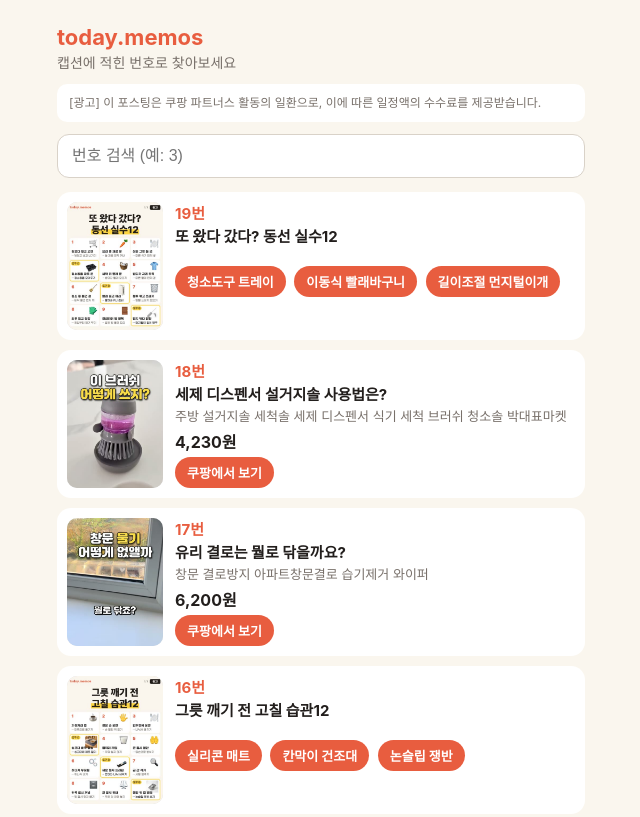
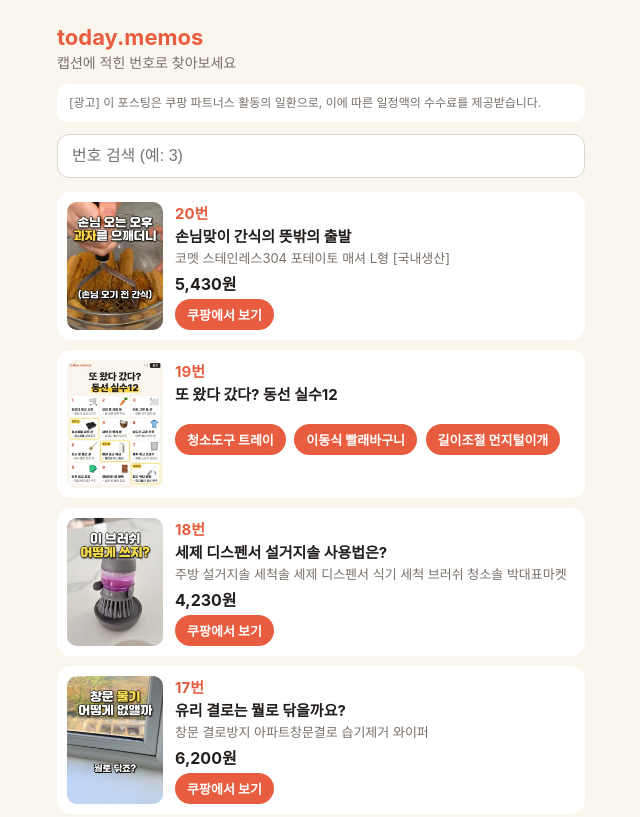
Before and after one commit to vocbob/today-memos, a plain HTML site: page index.html in a window 1280 px wide. Shown: the top 817 px of the page, without its empty margins (319-959 px from the left). Drawn offline with Linux system fonts and the light colour scheme.

Commit message:
update links

```diff
--- a/index.html
+++ b/index.html
@@ -17,7 +17,12 @@ input{width:100%;font-size:16px;padding:12px 14px;border-radius:12px;border:1px
 <h1>today.memos</h1><p class="sub">캡션에 적힌 번호로 찾아보세요</p>
 <p class="ad">[광고] 이 포스팅은 쿠팡 파트너스 활동의 일환으로, 이에 따른 일정액의 수수료를 제공받습니다.</p>
 <input id="q" type="search" inputmode="numeric" placeholder="번호 검색 (예: 3)" aria-label="번호 검색">
-<div class="card" data-n="19">
+<a class="card" href="https://link.coupang.com/re/AFFSDP?lptag=AF9455724&amp;subid=c07&amp;pageKey=9217044523&amp;itemId=27232044602&amp;vendorItemId=94199183287&amp;traceid=V0-153-2c880cb8e88e4c36&amp;requestid=20261117031508747256992218&amp;token=31850C%7CMIXED&amp;pt=0&amp;slot=10" target="_blank" rel="noopener sponsored" data-n="20">
+  <img src="img/c07.jpg" alt="" loading="lazy">
+  <div class="info"><b class="num">20번</b>
+  <p class="title">손님맞이 간식의 뜻밖의 출발</p>
+  <p class="name">코멧 스테인레스304 포테이토 매셔 L형 [국내생산]</p>
+  <p class="price">5,430원</p><span class="btn">쿠팡에서 보기</span></div></a><div class="card" data-n="19">
   <img src="img/r20261126.jpg" alt="" loading="lazy">
   <div class="info"><b class="num">19번</b>
   <p class="title">또 왔다 갔다? 동선 실수12</p><p class="btns"><a class="btn" href="https://link.coupang.com/a/iY5jtm7IaW" target="_blank" rel="noopener sponsored">청소도구 트레이</a> <a class="btn" href="https://link.coupang.com/a/iY5kcEZXDU" target="_blank" rel="noopener sponsored">이동식 빨래바구니</a> <a class="btn" href="https://link.coupang.com/a/iY5kVhb44i" target="_blank" rel="noopener sponsored">길이조절 먼지털이개</a> </p></div></div><a class="card" href="https://link.coupang.com/re/AFFSDP?lptag=AF9455724&amp;subid=cand04&amp;pageKey=9811315629&amp;itemId=29382874900&amp;vendorItemId=96294532997&amp;traceid=V0-153-930fdef8f1bcc025&amp;requestid=20261117025541503197628433&amp;token=31850C%7CMIXED&amp;pt=0&amp;slot=3" target="_blank" rel="noopener sponsored" data-n="18">
```
Also changed, not shown: img/c07.jpg (added).
